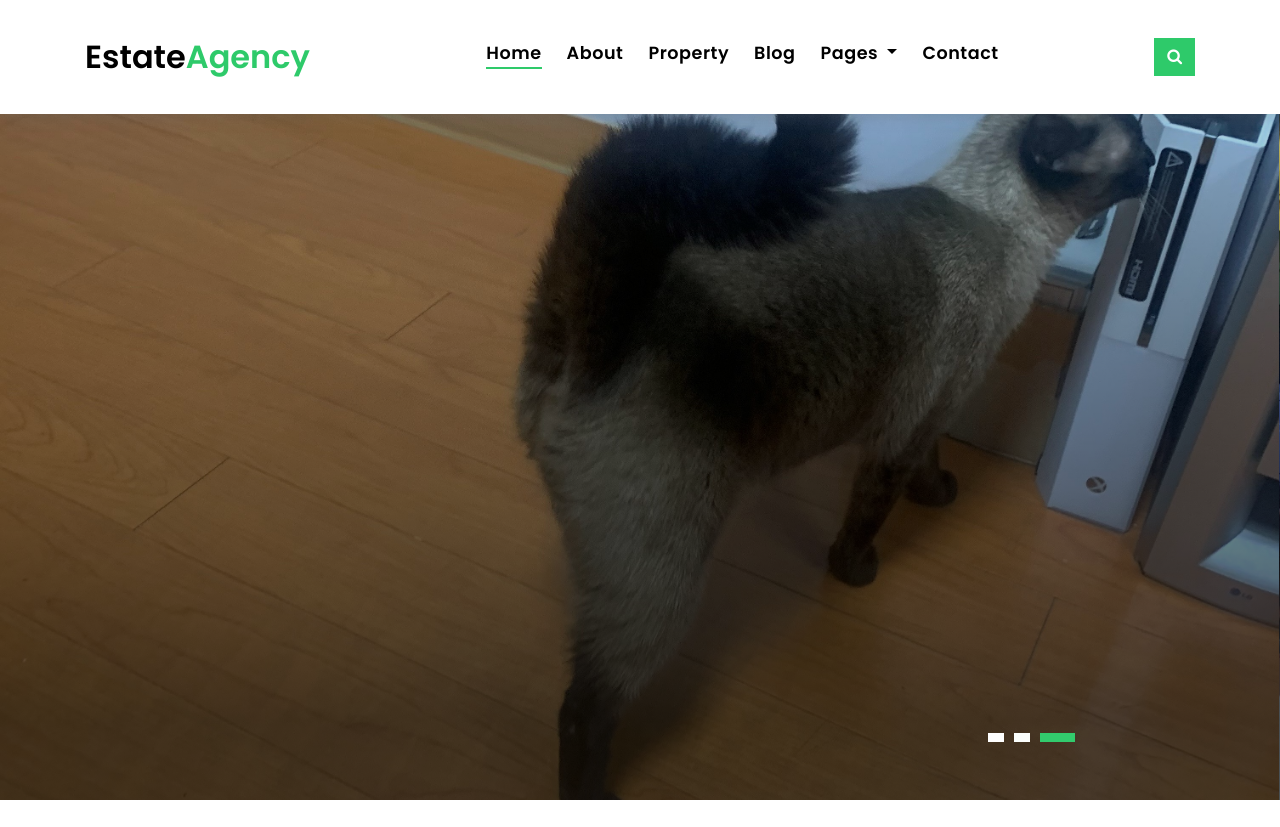
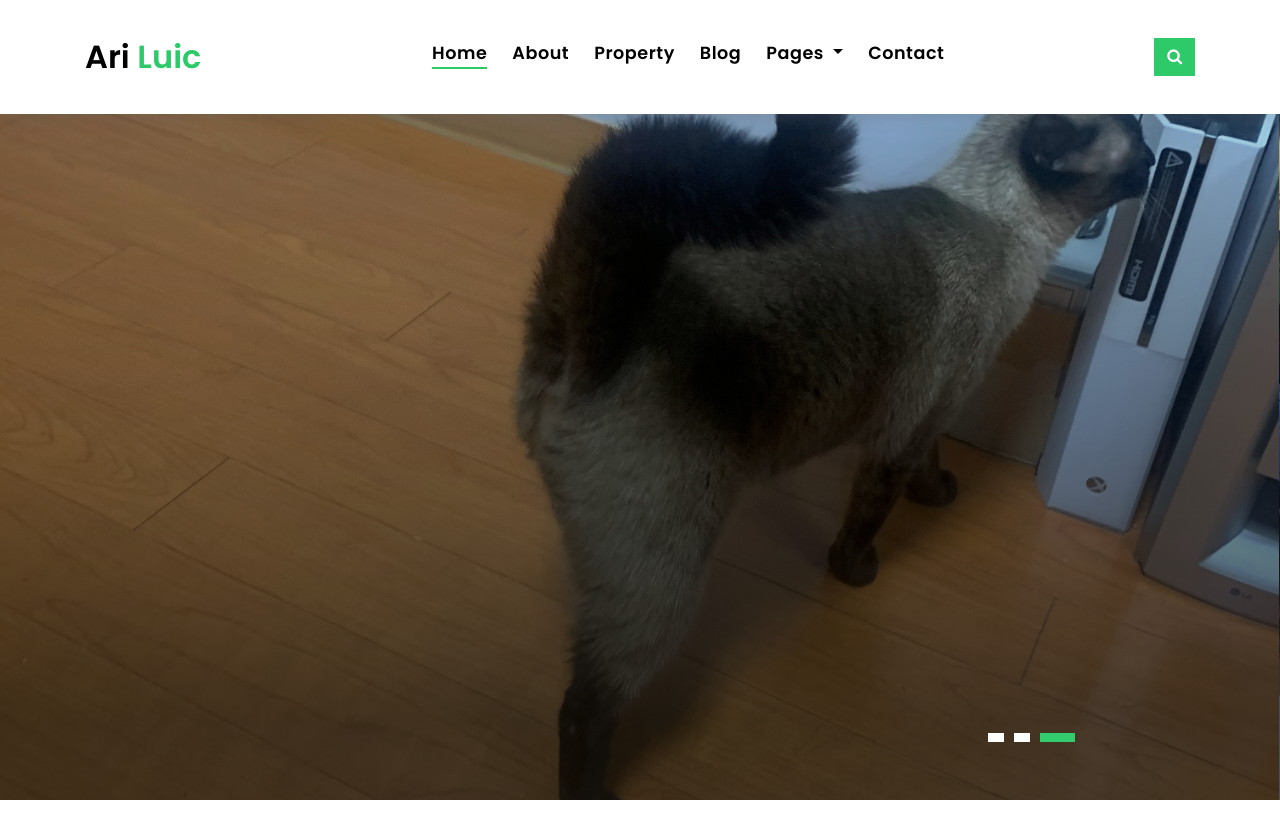
Before and after one commit to githubski/Pjt_ari, a plain HTML site: page index.html in a window 1280 px wide. Shown: the top 827 px of the page. Drawn offline with Linux system fonts and the light colour scheme; grey boxes are pictures that could not be loaded.

Commit message:
Modified main logo

```diff
--- a/index.html
+++ b/index.html
@@ -139,7 +139,7 @@
         <span></span>
         <span></span>
       </button>
-      <a class="navbar-brand text-brand" href="index.html">Estate<span class="color-b">Agency</span></a>
+      <a class="navbar-brand text-brand" href="index.html">Ari <span class="color-b">Luic</span></a>
       <button type="button" class="btn btn-link nav-search navbar-toggle-box-collapse d-md-none" data-toggle="collapse"
         data-target="#navbarTogglerDemo01" aria-expanded="false">
         <span class="fa fa-search" aria-hidden="true"></span>
```
